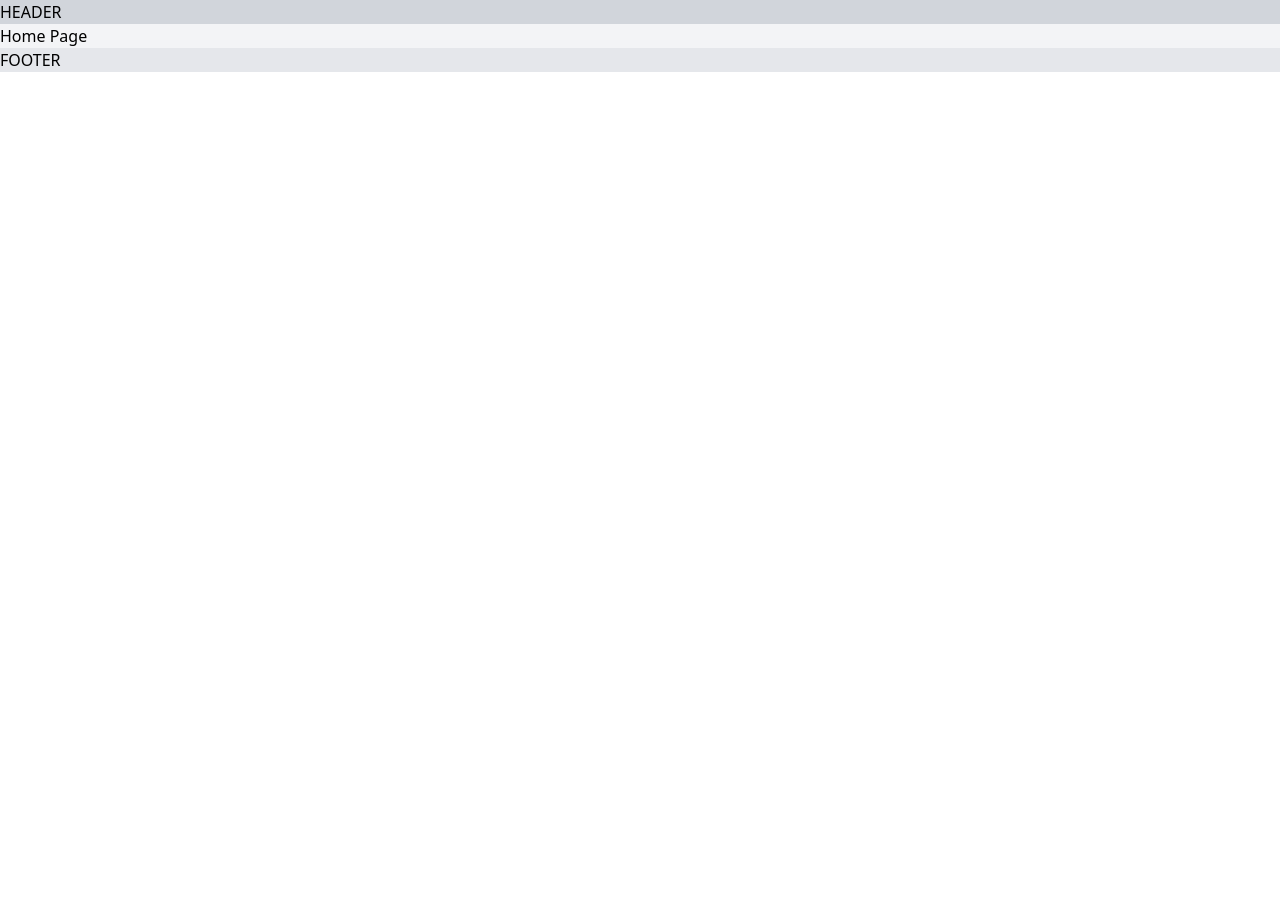
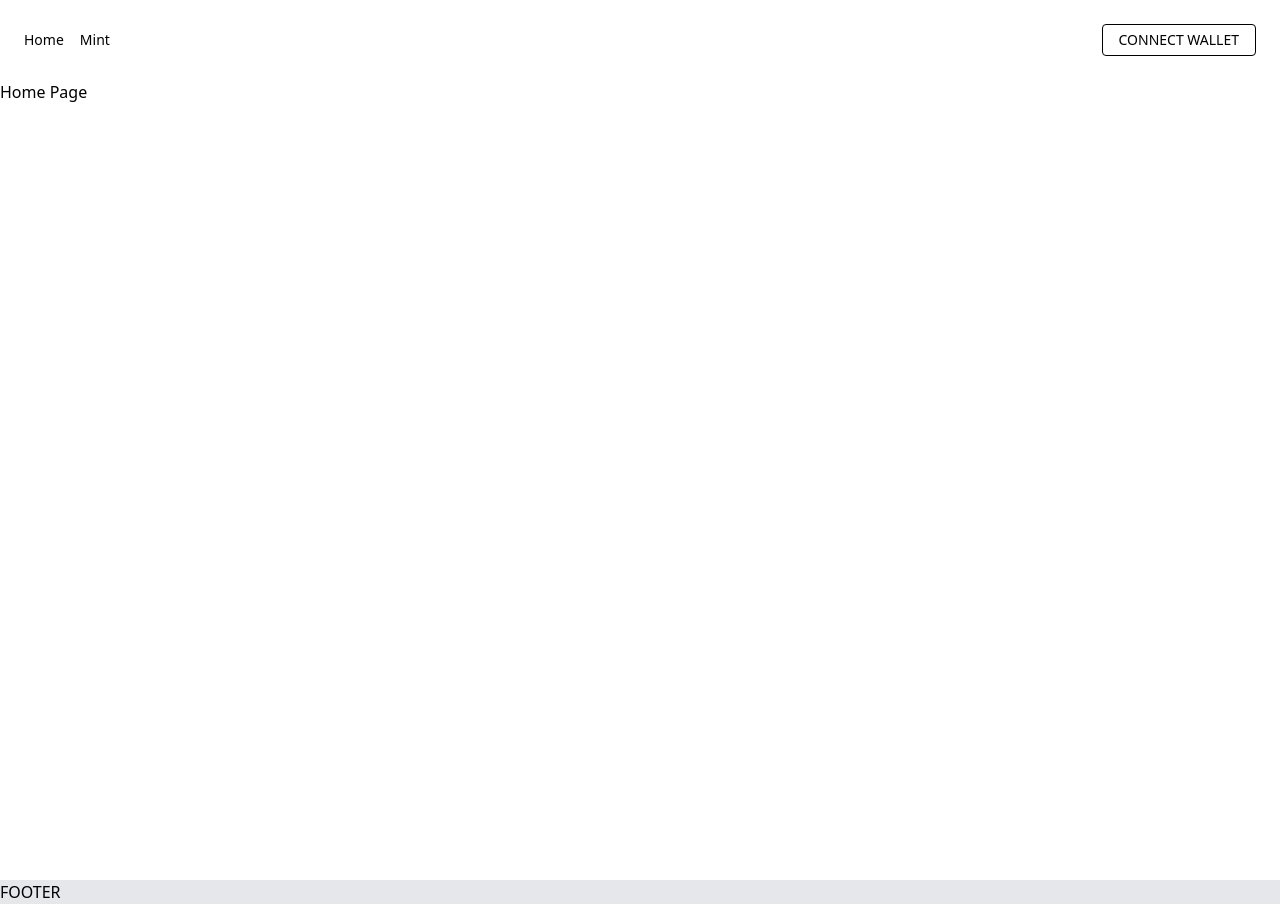
Before and after one commit to glasscloud/nft-minter-nextjs, a Next.js app: page / in a window 1280 px wide. Before the commit the page ends 800 px from the top, so only its background shows below. Built offline with nearby package versions, Linux system fonts and the light colour scheme.

Commit message:
Created base navigation

```diff
--- a/components/header.tsx
+++ b/components/header.tsx
@@ -1,10 +1,28 @@
+import Link from 'next/link'
+
 type HeaderProps = {
   className?: string
 }
 
 export const Header: React.FC<HeaderProps> = ({ children, className }) => (
   <header className={className}>
-    {children}
+    <nav className={"flex items-center justify-between flex-wrap bg-transparent p-6"}>
+      <div className={"w-full block flex-grow lg:flex lg:items-center lg:w-auto"}>
+        <div className={"text-sm lg:flex-grow"}>
+          <Link href="/">
+            <a className={"block mt-4 lg:inline-block lg:mt-0 text-teal-200 hover:text-black hover:underline mr-4"}>Home</a>
+          </Link>
+          <Link href="/mint">
+            <a href="#" className={"block mt-4 lg:inline-block lg:mt-0 text-teal-200 hover:text-black hover:underline mr-4"}>
+              Mint
+            </a>
+          </Link>
+        </div>
+        <div>
+          <a href="#" className={"inline-block text-sm px-4 py-2 leading-none border rounded text-black border-black hover:border-transparent hover:text-white hover:bg-black mt-4 lg:mt-0"}>CONNECT WALLET</a>
+        </div>
+      </div>
+    </nav>
   </header>
 )
 
--- a/pages/_app.tsx
+++ b/pages/_app.tsx
@@ -8,8 +8,8 @@ import Footer from '../components/footer'
 function MyApp({ Component, pageProps }: AppProps) {
   return (
     <>
-      <Header className="container mx-auto bg-gray-300">HEADER</Header>
-      <Main className="container mx-auto bg-gray-100"><Component {...pageProps} /></Main>
+      <Header className="container mx-auto bg-transparent">HEADER</Header>
+      <Main className="container mx-auto bg-transparent h-screen"><Component {...pageProps} /></Main>
       <Footer className="container mx-auto bg-gray-200">FOOTER</Footer>
     </>
   )
```
